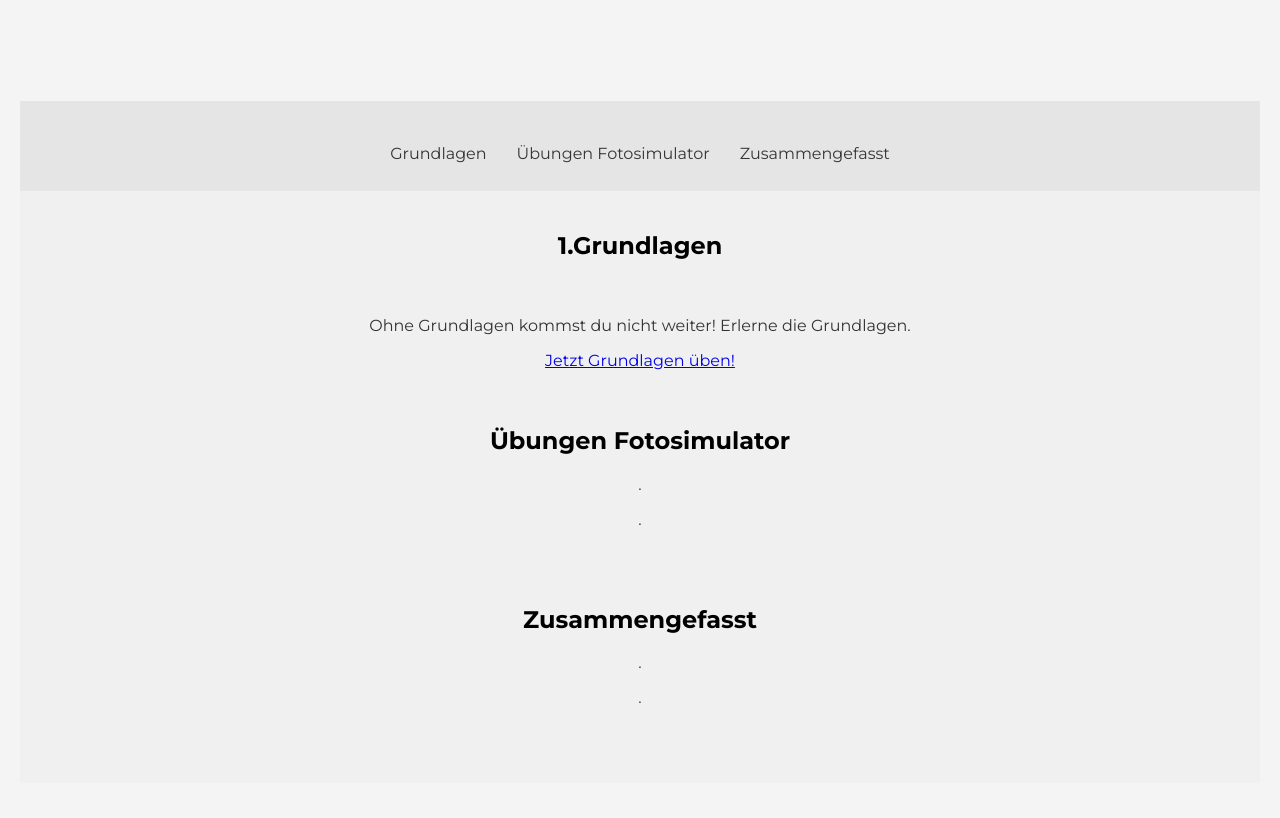
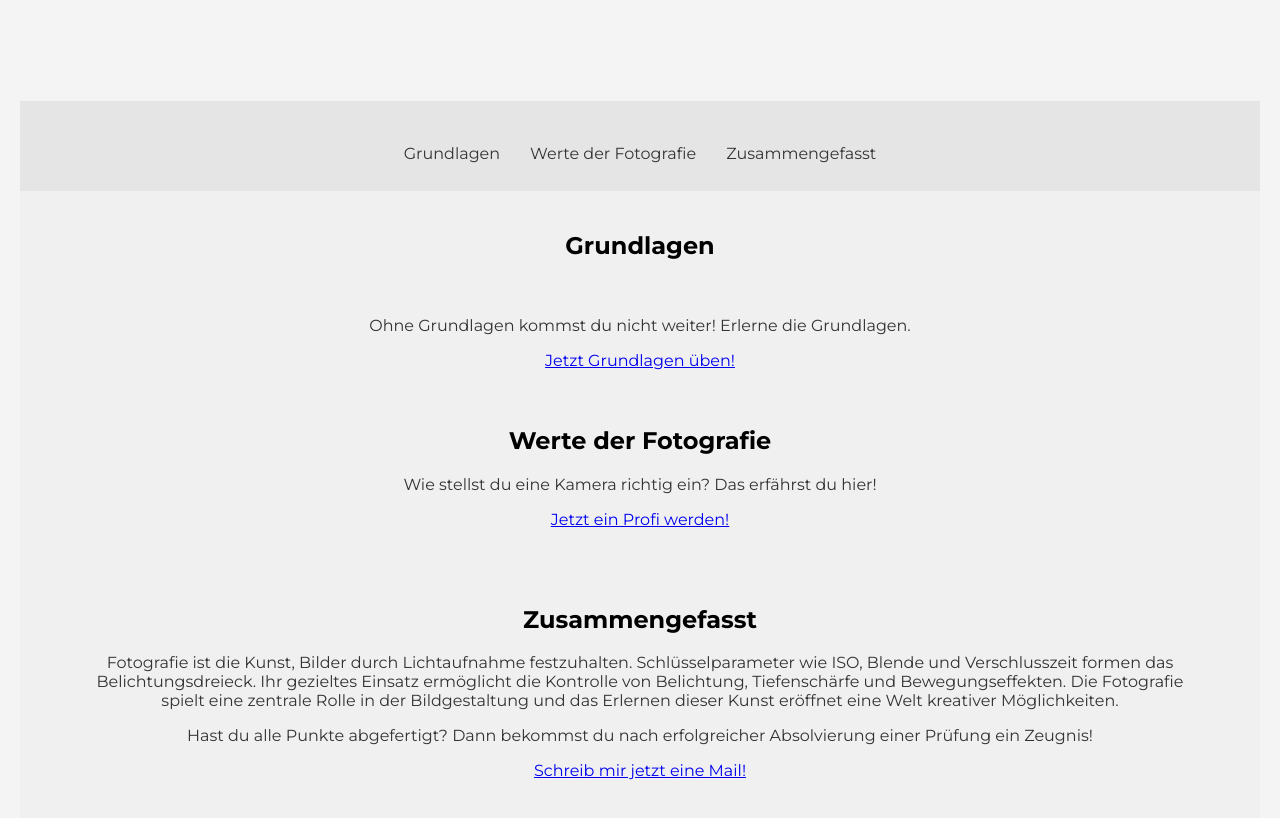
Before and after one commit to htlcoding/getcode, a plain HTML site: page pages/fotografie.html in a window 1280 px wide. Shown: the part 640-1458 px from the top of the page. Drawn offline with Linux system fonts and the light colour scheme.

Commit message:
Update fotografie.html

```diff
--- a/pages/fotografie.html
+++ b/pages/fotografie.html
@@ -18,28 +18,29 @@
         <nav>
             <ul>
                 <li><a class="smooth-scroll" href="#software-development">Grundlagen</a></li>
-                <li><a class="smooth-scroll" href="#web-development">Übungen Fotosimulator</a></li>
+                <li><a class="smooth-scroll" href="#web-development">Werte der Fotografie</a></li>
                 <li><a class="smooth-scroll" href="#htl">Zusammengefasst</a></li>
             </ul>
         </nav>
     </div>
 </section>
 <section id="software-development" class="about-us">
-    <h2>1.Grundlagen</h2>
+    <h2>Grundlagen</h2>
     <section id="software-development" class="about-us">
         <p>Ohne Grundlagen kommst du nicht weiter! Erlerne die Grundlagen.</p>
         <p><a href="fotografieuebung.html">Jetzt Grundlagen üben!</a></p>
 </div>
 <section id="web-development" class="about-us">
-    <h2>Übungen Fotosimulator</h2>
-    <p>.</p>
-    <p>.</p>
+    <h2>Werte der Fotografie</h2>
+    <p>Wie stellst du eine Kamera richtig ein? Das erfährst du hier!</p>
+    <p><a href="fotografieuebungwert.html">Jetzt ein Profi werden!</a></p>
 </section>
 
 <section id="htl" class="about-us">
     <h2>Zusammengefasst</h2>
-    <p>.</p>
-    <p>.</p>
+    <p>Fotografie ist die Kunst, Bilder durch Lichtaufnahme festzuhalten. Schlüsselparameter wie ISO, Blende und Verschlusszeit formen das Belichtungsdreieck. Ihr gezieltes Einsatz ermöglicht die Kontrolle von Belichtung, Tiefenschärfe und Bewegungseffekten. Die Fotografie spielt eine zentrale Rolle in der Bildgestaltung und das Erlernen dieser Kunst eröffnet eine Welt kreativer Möglichkeiten.</p>
+    <p>Hast du alle Punkte abgefertigt? Dann bekommst du nach erfolgreicher Absolvierung einer Prüfung ein Zeugnis!</p>
+    <p><a href="mailto:al-hakeem.h22@htlwienwest.at">Schreib mir jetzt eine Mail!</a></p>
 </section>
 
 <script>
```
